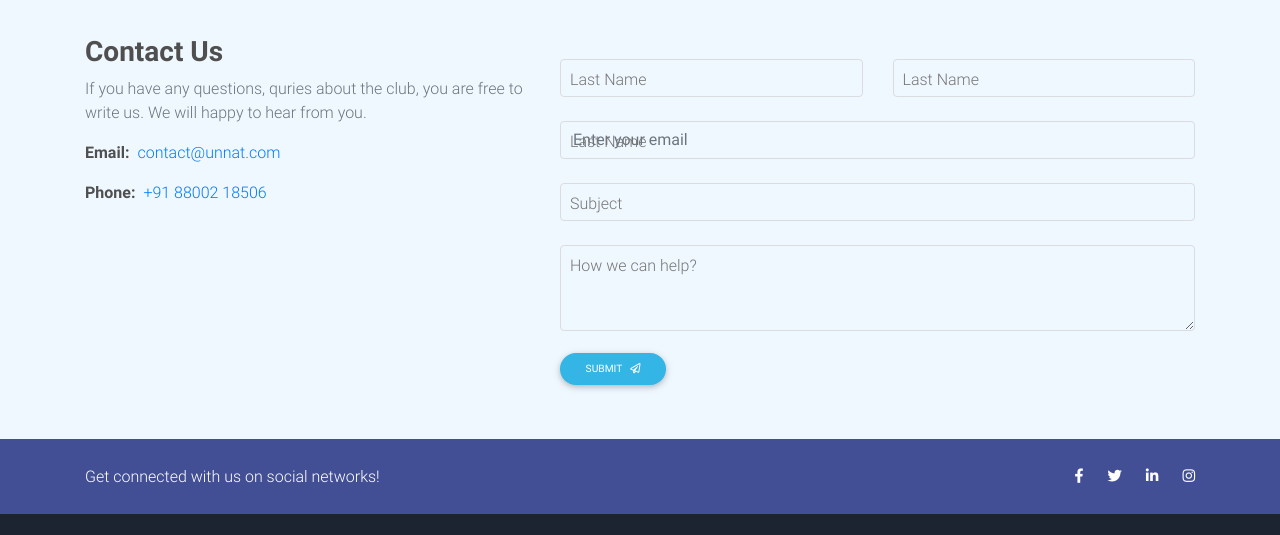
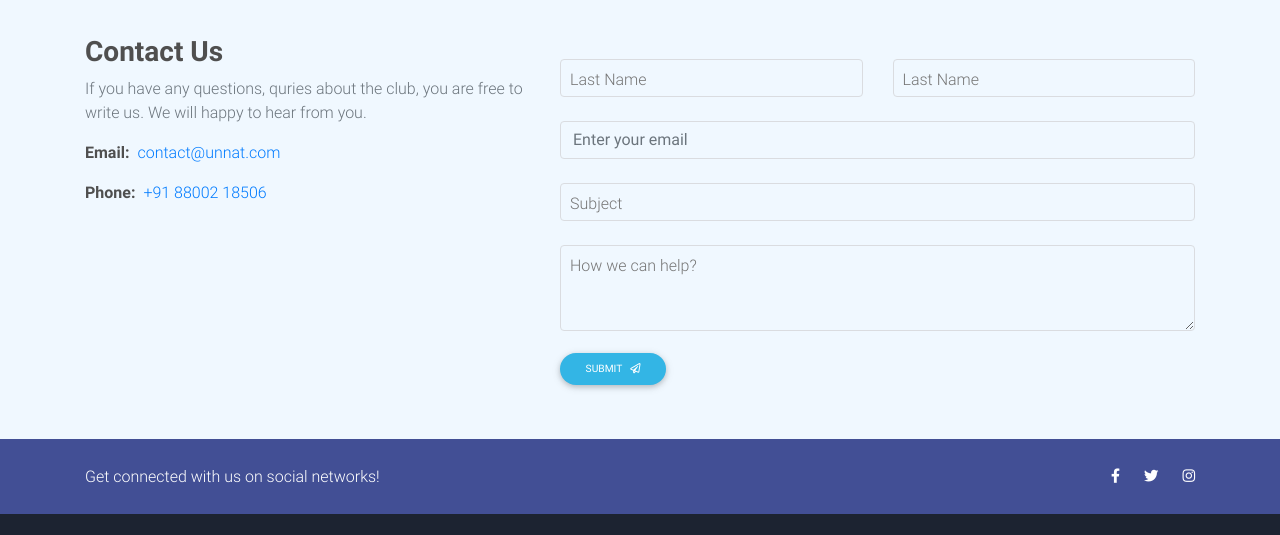
Before and after one commit to iabhitech/Technical-club-react, a React (Create React App) app: page / in a window 1280 px wide. Shown: the part 5540-6075 px from the top of the page. Built offline with nearby package versions, Linux system fonts and the light colour scheme.

Commit message:
Make email visible and romove linkdin link

```diff
--- a/src/Component/ContactUs.js
+++ b/src/Component/ContactUs.js
@@ -106,7 +106,7 @@ const ContactUs = ({ user}) => {
                         }
                         disabled
                       />
-                      <label htmlFor="form-email">{user.userEmail || localStorage.getItem("email")? "" : "Last Name"}</label>
+                      <label htmlFor="form-email">{!user.userEmail || !localStorage.getItem("email")? "" : "Last Name"}</label>
                     </div>
 
                     <div className="md-form md-outline">
--- a/src/Component/Footer.js
+++ b/src/Component/Footer.js
@@ -18,9 +18,9 @@ const Footer=()=>(
           <a className="tw-ic" href="https://twitter.com/KannaujRec" target="_blank" rel="noreferrer">
             <i className="fab fa-twitter white-text mr-4"> </i>
           </a>
-          <a className="li-ic" href="#/">
+          {/* <a className="li-ic" href="#/">
             <i className="fab fa-linkedin-in white-text mr-4"> </i>
-          </a>
+          </a> */}
           <a className="ins-ic" href="https://www.instagram.com/abhyutthan.reck/" target="_blank" rel="noreferrer">
             <i className="fab fa-instagram white-text"> </i>
           </a>
```
